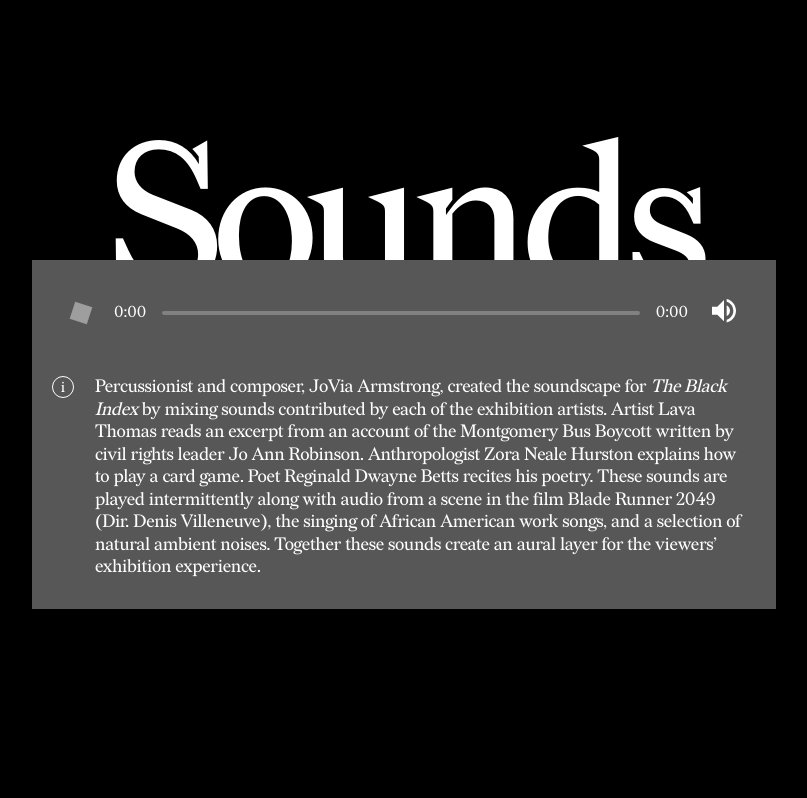
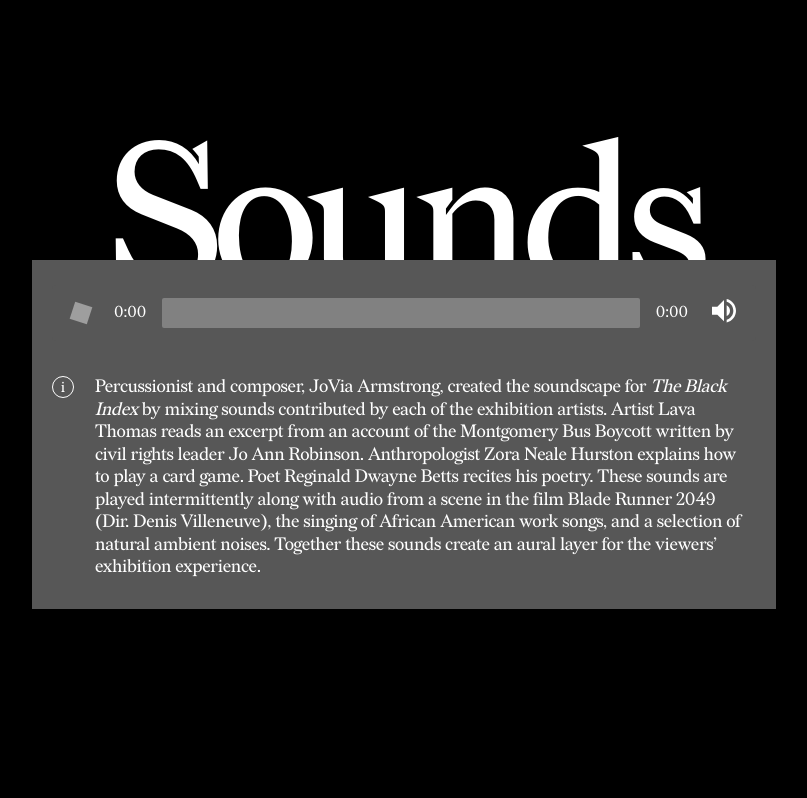
Before and after one commit to dianavaleryoviedo/The-Black-Index, a plain HTML site: page index.html in a window 1280 px wide. Shown: the part 5395-6193 px from the top of the page, without its empty margins (236-1043 px from the left). Drawn offline with nearby package versions, Linux system fonts and the light colour scheme; grey boxes are pictures that could not be loaded.

Commit message:
Update index.html

```diff
--- a/index.html
+++ b/index.html
@@ -203,7 +203,7 @@
   margin-left: 16px;
   margin-right: 16px;
   border-radius: 2px;
-  height: 4px;
+  height: 30px;
 }
 .controls .slider .progress {
   width: 0;
```
